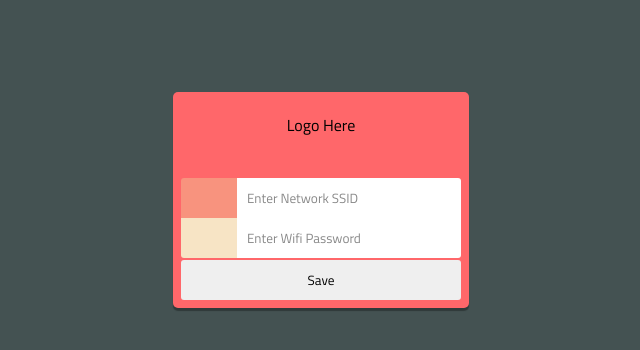
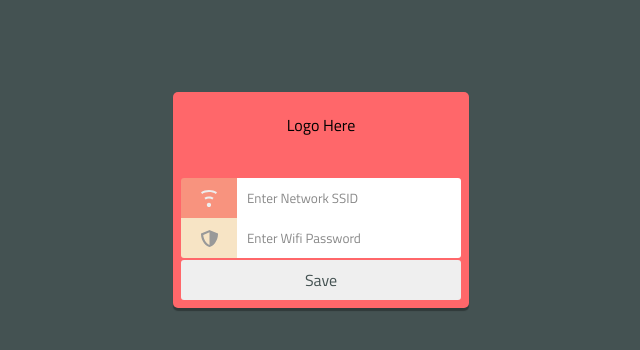
Before and after one commit to janmir/Airfy, a React (Create React App) app in the folder ui/wifi-config/: page / in a window 1280 px wide. Shown: the top 350 px of the page, without its empty margins (319-959 px from the left). Built offline with nearby package versions, Linux system fonts and the light colour scheme.

Commit message:
Notify & UI Field Icons

```diff
--- a/ui/wifi-config/src/App.css
+++ b/ui/wifi-config/src/App.css
@@ -12,6 +12,12 @@ body {
   position: relative; }
 
 /****************CLASSES****************/
+.hide {
+  display: none; }
+
+.show {
+  display: initial; }
+
 .center {
   position: absolute;
   left: 50%;
@@ -20,7 +26,7 @@ body {
 .app {
   top: 200px;
   width: 280px;
-  height: 200px;
+  max-height: 200px;
   background-color: #ff676a;
   border-radius: 5px;
   box-shadow: 0px 3px 1px rgba(0, 0, 0, 0.3);
@@ -69,10 +75,25 @@ body {
       border-radius: 3px;
       cursor: pointer;
       display: block;
-      margin-top: 2px; }
+      margin-top: 2px;
+      color: #445252;
+      font-size: 16px;
+      background-color: buttonface; }
+      .inputField input[type=button]:hover {
+        background-color: #eee; }
 
 .logo {
   width: 100px;
   height: 78px;
   text-align: center;
   line-height: 50px; }
+
+.notify {
+  width: 100%;
+  height: 55px;
+  text-align: center; }
+
+.icon {
+  height: 17px;
+  margin: 12px auto;
+  display: block; }
--- a/ui/wifi-config/src/App.js
+++ b/ui/wifi-config/src/App.js
@@ -1,5 +1,6 @@
 import React, { Component } from 'react';
-import logo from './logo.svg';
+import wifi from './wifi.svg';
+import shield from './shield.svg';
 import './App.css';
 
 //Snippets
@@ -15,6 +16,18 @@ class Logo extends Component {
     );
   }
 }
+
+/************Notify************/
+class Notify extends Component {
+  render() {
+    return (
+      <div className={`notify ${this.props.hide  ? 'show':'hide'}`}>
+        You are already connected to {this.props.wifi_ssid}
+      </div>
+    );
+  }
+}
+
 
 /************Input************/
 class InputField extends Component {
@@ -51,9 +64,9 @@ class InputField extends Component {
 
   render() {
     return (
-      <div className="inputField">
+      <div className={`inputField ${this.props.hide  ? 'hide':'show'}`}>
         <div>
-          <div className='first'></div>
+          <div className='first'><img src={wifi} className="icon" alt="wifi ssid" /></div>
           <input type="text"  name="ssid" id="ssid"
             value={this.state.ssid}
             onChange={this.onChangeListener}
@@ -61,7 +74,7 @@ class InputField extends Component {
             className='first'/>
         </div>
         <div>
-          <div className='second'></div>
+          <div className='second'><img src={shield} className="icon" alt="wifi password" /></div>
           <input type="password" name="password" id="password"
             value={this.state.password}
             onChange={this.onChangeListener}
@@ -76,11 +89,26 @@ class InputField extends Component {
 
 /************APP************/
 class App extends Component {
+  constructor(props) {
+    super(props);
+
+    //states
+    this.state = {
+      connected: false,
+      ssid: 'janmir',
+      ip:''
+    };
+  }
+
   render() {
     return (
       <div className="app center">
         <Logo/>
-        <InputField/>
+        <InputField
+          hide={this.state.connected ? true : false}/>
+        <Notify
+          wifi_ssid={this.state.ssid}
+          hide={this.state.connected ? true : false}/>
       </div>
     );
   }
--- a/ui/wifi-config/src/App.scss
+++ b/ui/wifi-config/src/App.scss
@@ -14,6 +14,14 @@ body{
 }
 
 /****************CLASSES****************/
+.hide{
+    display: none;
+}
+
+.show{
+    display: initial;
+}
+
 .center {
     position: absolute;
     left: 50%;
@@ -23,7 +31,7 @@ body{
 .app{
     top: 200px;
     width: 280px;
-    height: 200px;
+    max-height: 200px;
     background-color: $color-dialog;
     border-radius: 5px;
     box-shadow: 0px 3px 1px rgba(0, 0, 0, 0.3);
@@ -99,6 +107,13 @@ body{
             cursor: pointer;
             display: block;
             margin-top: 2px;
+            color: #445252;
+            font-size: 16px;
+            background-color: buttonface;
+
+            &:hover{
+                background-color: #eee;
+            }
         }
     }
 
@@ -111,3 +126,15 @@ body{
     text-align: center;
     line-height: 50px;
 }
+
+.notify{
+    width: 100%;
+    height: 55px;
+    text-align: center;
+}
+
+.icon{
+    height: 17px;
+    margin: 12px auto;
+    display: block;
+}
```
Also changed, not shown: ui/wifi-config/src/shield.svg (added), ui/wifi-config/src/wifi.svg (added).
